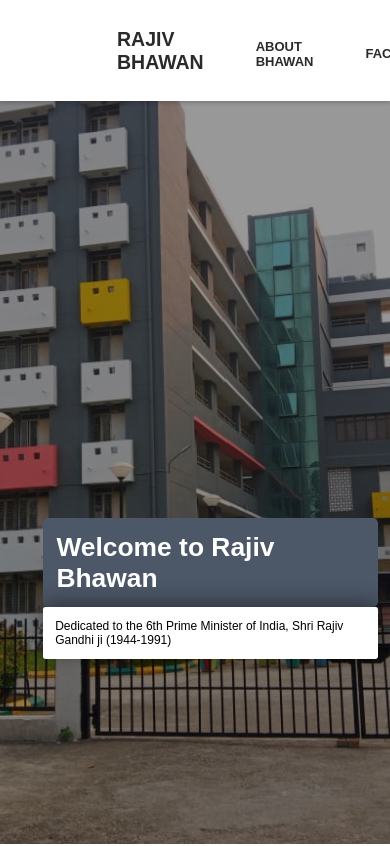
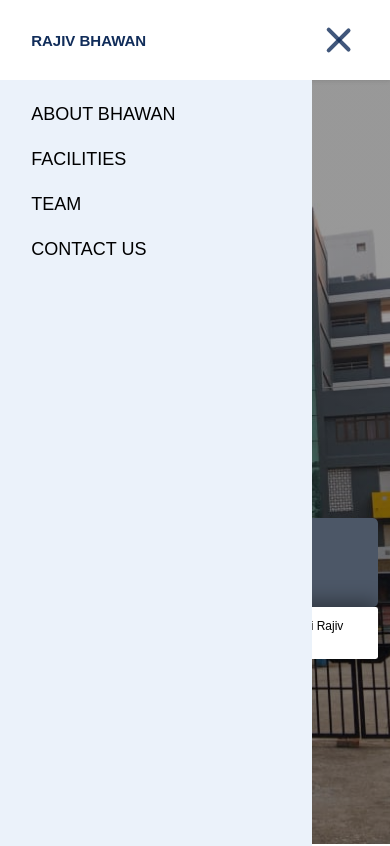
Before and after one commit to Rohit3124/RajivBhawan, a React (Create React App) app in the folder frontend/: page / in a window 390 px wide. Shown: the top 846 px of the page. Built offline with nearby package versions, Linux system fonts and the light colour scheme; a web font is replaced by a local one.

Commit message:
Navbar Added

```diff
--- a/frontend/src/Component/Footer/Footer.jsx
+++ b/frontend/src/Component/Footer/Footer.jsx
@@ -43,7 +43,7 @@
           title="rajiv bhawan location"
           src="https://www.google.com/maps/embed?pb=!1m18!1m12!1m3!1d5788.498981101909!2d77.89128976776507!3d29.869998962972947!2m3!1f0!2f0!3f0!3m2!1i1024!2i768!4f13.1!3m3!1m2!1s0x390eb3649f4b7ed3%3A0x8fe8006f00f0480f!2sRajiv%20Bhawan!5e0!3m2!1sen!2sin!4v1642010625410!5m2!1sen!2sin"
           style={{ border: "0", aspectRatio: "544/420" }}
-          allowfullscreen="no"
+          allowFullScreen="no"
           loading="lazy"
         ></iframe>
       </div>
--- /dev/null
+++ b/frontend/src/Component/Navbar/Hamburger.css
@@ -0,0 +1,45 @@
+.hamburger__ham {
+  position: fixed;
+  right: 8%;
+  width: 2rem;
+  height: 2rem;
+  display: flex;
+  justify-content: space-around;
+  flex-wrap: nowrap;
+  flex-direction: column;
+  z-index: 1080;
+  margin-left: auto;
+}
+
+.hamburger__burger {
+  width: 2rem;
+  height: 0.25rem;
+  border-radius: 10px;
+  background-color: black;
+  transform-origin: 0;
+  transition: all 0.3s linear;
+}
+
+.hamburger__ham.active .hamburger__burger {
+  transform-origin: 1px;
+  background-color: #112d5a;
+  opacity: 0.8;
+}
+
+.hamburger__ham.active .hamburger__burger1 {
+  transform: rotate(45deg);
+}
+
+.hamburger__ham.active .hamburger__burger2 {
+  transform: translate(100px);
+}
+
+.hamburger__ham.active .hamburger__burger3 {
+  transform: rotate(-45deg);
+}
+
+@media (min-width: 800px) {
+  .hamburger__ham {
+    display: none;
+  }
+}
--- /dev/null
+++ b/frontend/src/Component/Navbar/Hamburger.jsx
@@ -0,0 +1,22 @@
+//Dependencies Import
+import React from "react";
+
+//Stylesheet Imports
+import "./Hamburger.css";
+
+//Image Imports
+
+const Hamburger = (props) => {
+  return (
+    <div
+      onClick={props.onClick}
+      className={`hamburger__ham ${props.isOpen ? "active" : ""}`}
+    >
+      <div className="hamburger__burger hamburger__burger1"></div>
+      <div className="hamburger__burger hamburger__burger2"></div>
+      <div className="hamburger__burger hamburger__burger3"></div>
+    </div>
+  );
+};
+
+export default Hamburger;
--- a/frontend/src/Component/Navbar/Navbar.css
+++ b/frontend/src/Component/Navbar/Navbar.css
@@ -1,35 +1,66 @@
-.navigation {
-  z-index: 100;
-  background-color: white;
+.navbar__nav {
   position: fixed;
-  top: 0;
-  width: 100%;
-  box-shadow: 0px 2px 4px rgb(0, 0, 0, 0.2);
+  width: 100vw;
+  top: 0%;
+  z-index: 1008;
+  height: 80px;
+  display: flex;
+  flex-direction: row;
+  align-items: center;
+  padding: 0 8%;
+  column-gap: 3em;
+  background-color: #ffffff;
+  box-shadow: 0px 1px 4px rgba(76, 76, 76, 0.2);
 }
-nav {
-  font-size: small;
-  height: 12vh;
-  margin-left: 7em;
-  margin-right: auto;
-  max-width: 1080px;
+
+.navbar__logo {
+  font-size: 1.25em;
+  text-decoration: none;
+  font-weight: 700;
+  color: #112d5a;
+}
+
+.navbar__navMenu {
+  transition: height 1s linear;
+  position: relative;
+  list-style: none;
   display: flex;
-  align-items: center;
+  flex-direction: row;
+  column-gap: 2.5em;
+  height: fit-content;
 }
-a {
+
+.navbar__navMenu > li > a {
+  font-size: 1em;
+  font-weight: 400;
   text-decoration: none;
   color: #2a2a2a;
 }
-li {
-  font-weight: bold;
-  list-style: none;
-  margin: 2em;
+
+@media (max-width: 800px) {
+  .navbar__navMenu.notActive {
+    transform: translateX(-100%);
+  }
+
+  .navbar__navMenu {
+    position: fixed;
+    top: 80px;
+    left: 0;
+    padding: 2em 8%;
+    flex-direction: column;
+    row-gap: 2em;
+    height: 100vh;
+    width: 80vw;
+    min-width: fit-content;
+    background-color: #ebf2fa;
+    transform: translateX(0%);
+    transition: transform 0.3s linear;
+  }
+
+  .navbar__navMenu > li > a {
+    font-size: 1.5em;
+    font-weight: 400;
+    text-decoration: none;
+    color: inherit;
+  }
 }
-h1 {
-  font-weight: bold;
-}
-ul {
-  margin-top: 0.5em;
-  display: flex;
-  align-items: center;
-  height: 100%;
-}
--- a/frontend/src/Component/Navbar/Navbar.jsx
+++ b/frontend/src/Component/Navbar/Navbar.jsx
@@ -1,5 +1,6 @@
 //Dependencies Import
-import React from "react";
+import React, { useState } from "react";
+import Hamburger from "./Hamburger";
 
 //Stylesheet Imports
 import "./Navbar.css";
@@ -7,34 +8,48 @@
 //Image Imports
 
 const Navbar = () => {
+  const [isHamburgerOpen, setIsHamburgerOpen] = useState(true);
+
+  const HamburgerHandler = () => {
+    setIsHamburgerOpen((prevstate) => {
+      return !prevstate;
+    });
+  };
+
+  const LinkHandler = () => {
+    setIsHamburgerOpen(false);
+  };
+
   return (
-    <>
-      <div className="main">
-        <div className="navigation">
-          <nav id="nav-menu-container">
-            <li id="logo" classname="pull-left">
-              <a href="#Home">
-                <h1>RAJIV BHAWAN</h1>
+    <nav className="navbar__nav">
+      <a onClick={LinkHandler} className="navbar__logo" href="#Home">
+        RAJIV BHAWAN
+      </a>
+
+      <ul className={`navbar__navMenu ${isHamburgerOpen ? "" : " notActive"}`}>
+        <li>
+          <a onClick={LinkHandler} href="#about">
+            ABOUT BHAWAN
           </a>
         </li>
-            <ul classname="nav-menu">
         <li>
-                <a href="#about">ABOUT BHAWAN</a>
+          <a onClick={LinkHandler} href="#facilities">
+            FACILITIES
+          </a>
         </li>
         <li>
-                <a href="#facilities">FACILITIES</a>
+          <a onClick={LinkHandler} href="#team">
+            TEAM
+          </a>
         </li>
         <li>
-                <a href="#team">TEAM</a>
-              </li>
-              <li>
-                <a href="#contactus">CONTACT US</a>
+          <a onClick={LinkHandler} href="#contactus">
+            CONTACT US
+          </a>
         </li>
       </ul>
+      <Hamburger isOpen={isHamburgerOpen} onClick={HamburgerHandler} />
     </nav>
-        </div>
-      </div>
-    </>
   );
 };
 
--- a/frontend/src/Component/OurTeam/OurTeam.jsx
+++ b/frontend/src/Component/OurTeam/OurTeam.jsx
@@ -15,7 +15,7 @@
       <div className="ourTeam__member">
         {OurTeamData.map((obj, indx) => {
           return (
-            <div className="ourTeam__teamCard">
+            <div key={indx} className="ourTeam__teamCard">
               <img src={obj.img} alt={obj.name} />
               <p className="ourTeam__memberPos">{obj.position}</p>
               <p className="ourTeam__memberName">{obj.name}</p>
```
Lines whose indentation alone changed are shown as unchanged.
